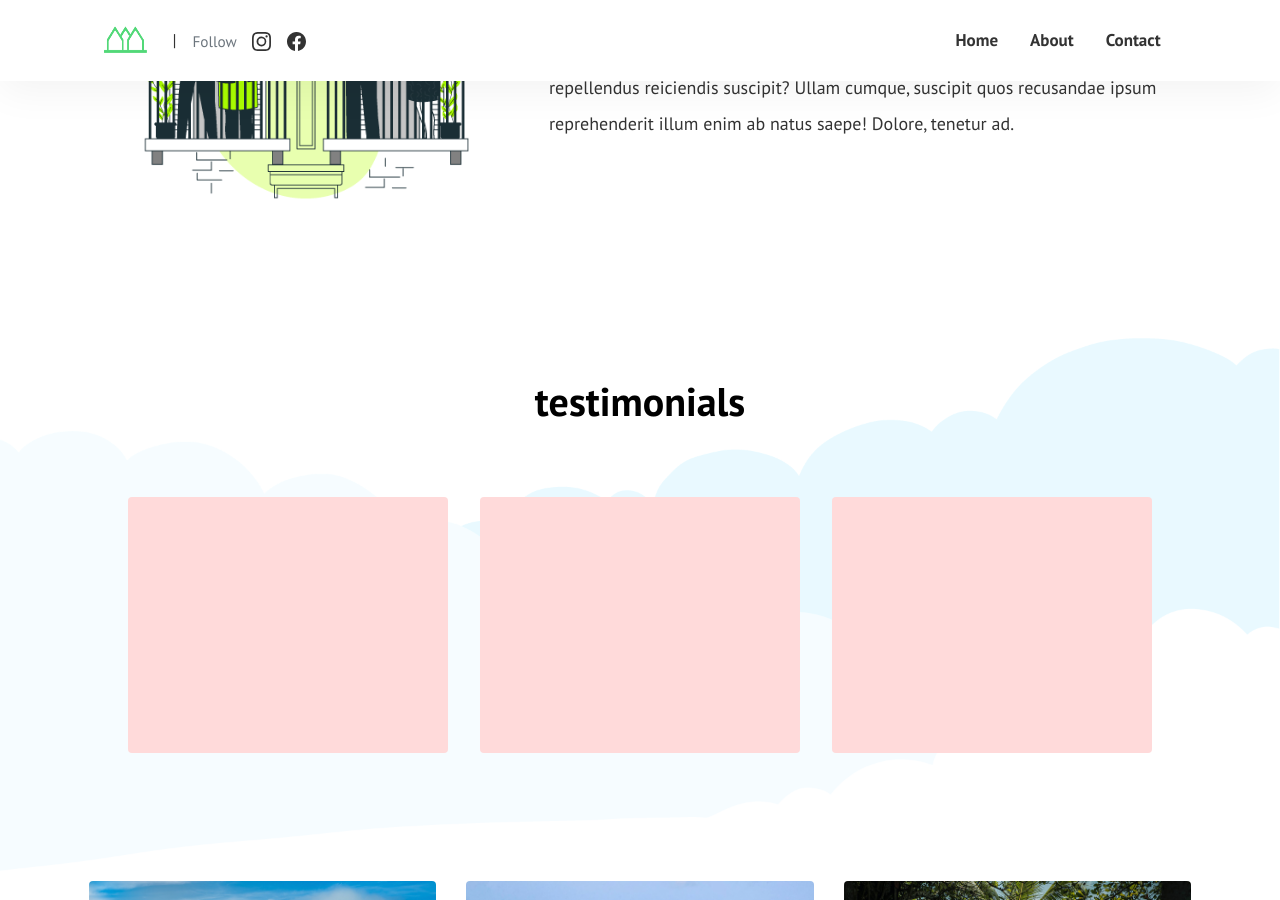
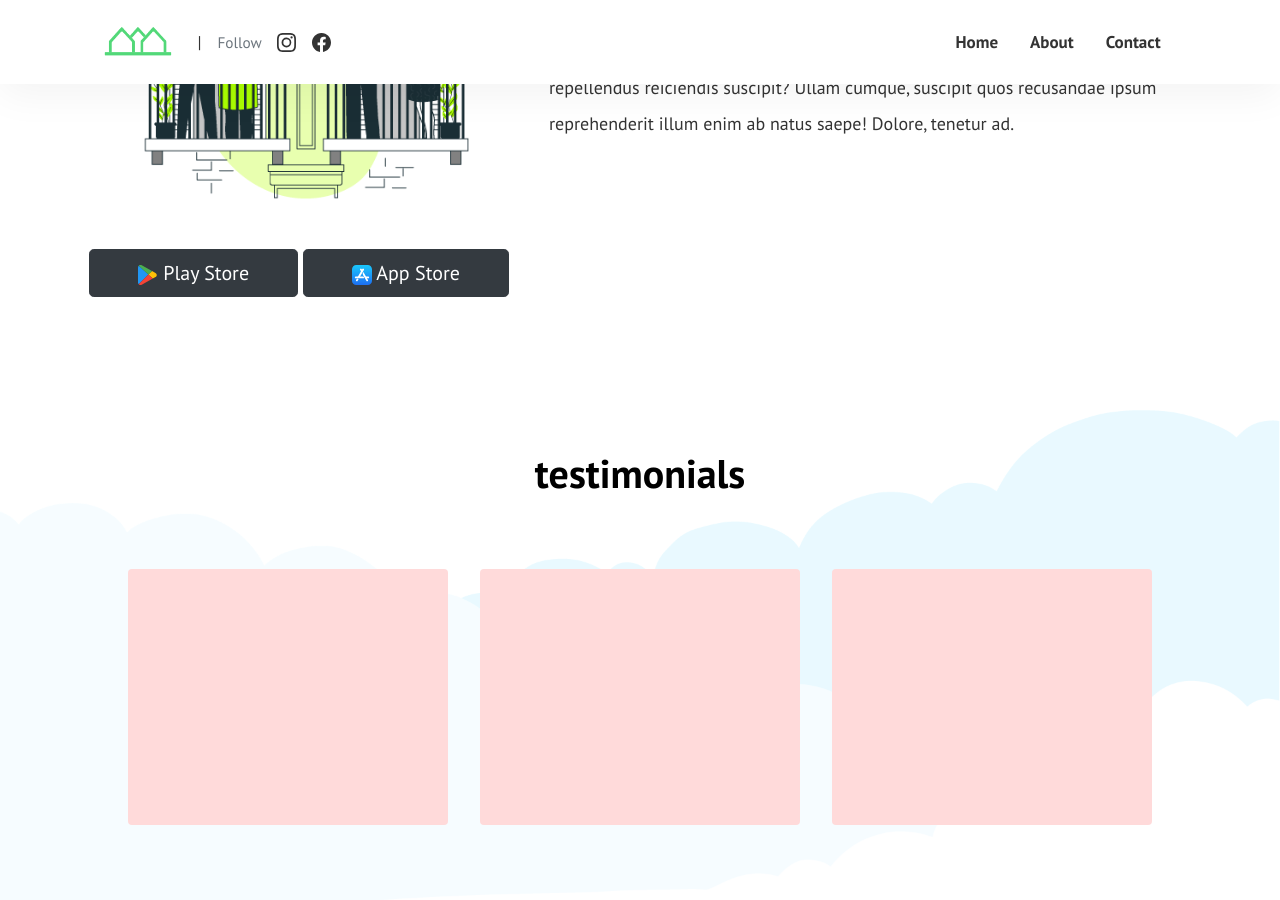
Before and after one commit to thomas0sae/neighar.com.github.io, a Jekyll site: the page built from index.html, in a window 1280 px wide and 900 px high, scrolled down 1015 px. Built offline with Jekyll 4.4.1, drawn with Linux system fonts in a browser that asks for light colours; the list of posts is cut into pages by our own code.

Commit message:
download now section

```diff
--- a/_layouts/default.html
+++ b/_layouts/default.html
@@ -50,7 +50,7 @@
             {% if site.logo %}
             <img
               class="mr-2"
-              style="width: 45px; height: 45px"
+              style="width: 70px; height: 48px"
               src="{{site.baseurl}}/{{site.logo}}"
               alt="logo"
             />
--- a/index.html
+++ b/index.html
@@ -58,6 +58,9 @@ background: '/img/bg-index.jpg'
   </div>
 </div>
 
+<a href="https://play.google.com/store/apps/details?id=com.koottali.app&hl=en_IN&gl=US" target="_blank" class="btn btn-dark text-white px-5 btn-lg mb-4" ><img src={{site.baseurl}}/assets/images/google-play.svg style="width: 20px;" alt=""> Play Store</a>
+<a href="https://apps.apple.com/us/app/koottali-connect-with-mallus/id6448742453" target="_blank" class="btn btn-dark text-white px-5 btn-lg mb-4"><img src={{site.baseurl}}/assets/images/app-store.svg style="width: 20px;" alt=""> App Store</a>
+
 <div class="second-image">
   <img src="{{site.baseurl}}/assets/images/new.png" alt="">
 </div>
```
